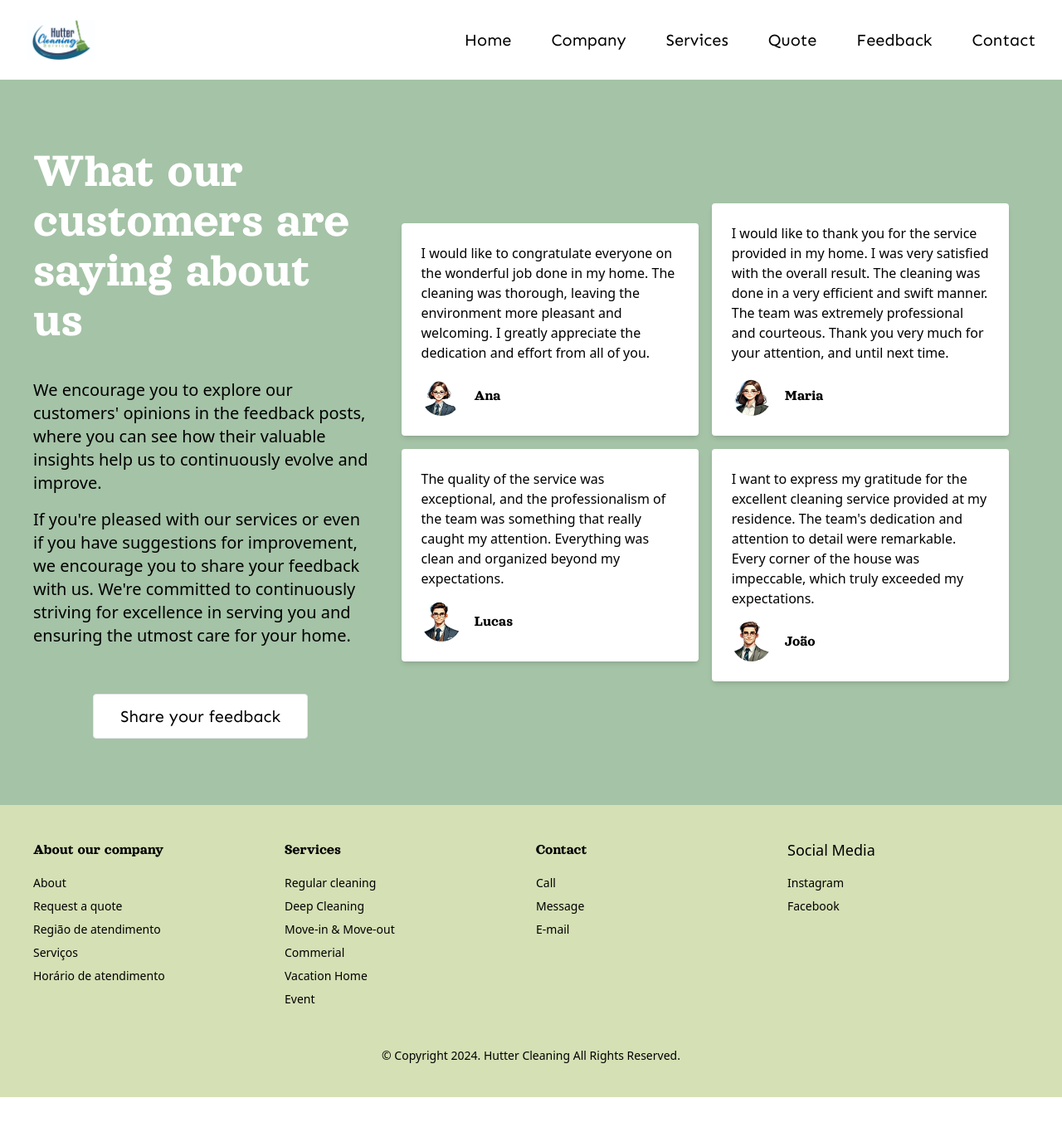
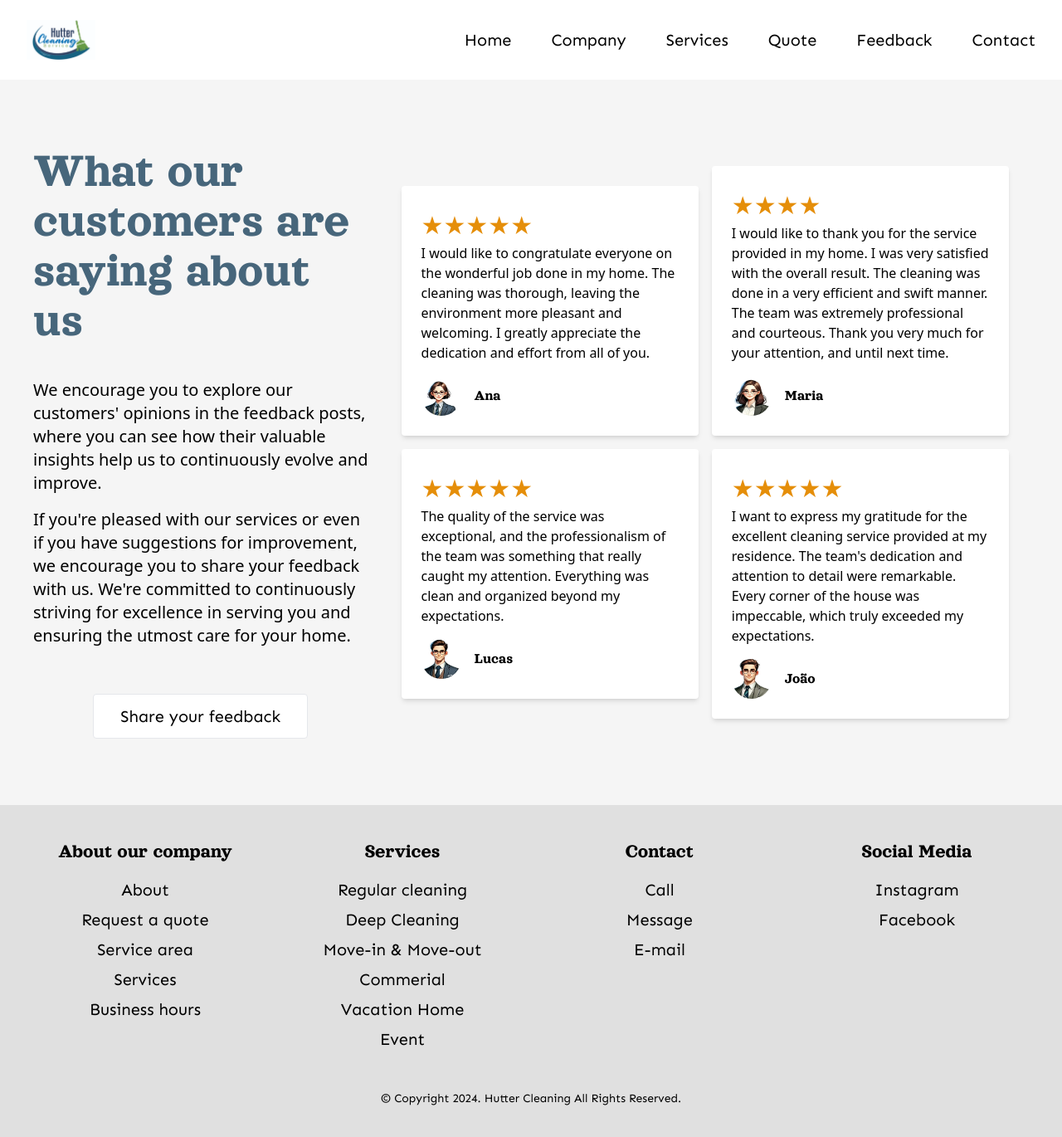
Before and after one commit to Claubis/hutter-project-site, a Next.js app: page /Testimonial in a window 1280 px wide. Shown: the top 1370 px of the page at 83% size. Before the commit the page ends 1322 px from the top, so only its background shows below. Built offline with nearby package versions, Linux system fonts and the light colour scheme.

Commit message:
ajustes das cores e espacamentos

```diff
--- a/src/app/About/page.tsx
+++ b/src/app/About/page.tsx
@@ -85,7 +85,7 @@ export default function About() {
 
                                 <div className="ml-4">
 
-                                    <h4 className="text-2xl font-orelega leading-6 dark:text-gray-900">Choose the day and time</h4>
+                                    <h4 className="text-2xl font-orelega leading-6">Choose the day and time</h4>
 
                                     <p className="mt-2 font-sen">Our schedules are flexible to meet your needs.</p>
 
--- a/src/app/Contact/page.tsx
+++ b/src/app/Contact/page.tsx
@@ -27,6 +27,8 @@ export default function Contact(){
                         <form
                         action="post"
                         name="form-contact"
+                        data-netlify="true"
+                        netlify-honeypot="bot-field"
                         className="self-stretch space-y-3">
 
                             <div className="bg-white rounded-md">
--- a/src/app/Footer/page.tsx
+++ b/src/app/Footer/page.tsx
@@ -7,27 +7,28 @@ export default function Footer(){
 
         <footer className="p-10 bg-quarta">
 
-            <div className="container grid grid-cols-2 mx-auto gap-x-3 gap-y-8 sm:grid-cols-3 md:grid-cols-4">
+            <div className="flex flex-col gap-10 md:grid md:grid-cols-4 justify-center md:text-center">
 
                 <div className="flex flex-col space-y-4">
 
-                    <h2 className="font-orelega text-lg">About our company</h2>
+                    <h2 className="font-orelega text-3xl md:text-xl lg:text-2xl">About our company</h2>
 
-                    <div className="flex flex-col space-y-2 text-sm">
+                    <div className="flex flex-col space-y-2 text-xl font-sen">
 
                         <Link rel="noopener noreferrer" href="/About">About</Link>
                         <Link rel="noopener noreferrer" href="/FormQuote">Request a quote</Link>
-                        <Link rel="noopener noreferrer" href="#">Região de atendimento</Link>
-                        <Link rel="noopener noreferrer" href="/Service">Serviços</Link>
-                        <Link rel="noopener noreferrer" href="#">Horário de atendimento</Link>
+                        <Link rel="noopener noreferrer" href="#">Service area</Link>
+                        <Link rel="noopener noreferrer" href="/Service">Services</Link>
+                        <Link rel="noopener noreferrer" href="#">Business hours</Link>
 
                     </div>
                 </div>
+
                 <div className="flex flex-col space-y-4">
 
-                    <h2 className="font-orelega text-lg">Services</h2>
+                    <h2 className="font-orelega text-3xl md:text-xl lg:text-2xl">Services</h2>
 
-                    <div className="flex flex-col space-y-2 text-sm">
+                    <div className="flex flex-col space-y-2 text-xl font-sen">
 
                         <p>Regular cleaning</p>
                         <p>Deep Cleaning</p>
@@ -41,9 +42,9 @@ export default function Footer(){
 
                 <div className="flex flex-col space-y-4">
 
-                    <h2 className="font-orelega text-lg">Contact</h2>
+                    <h2 className="font-orelega text-3xl md:text-xl lg:text-2xl">Contact</h2>
 
-                    <div className="flex flex-col space-y-2 text-sm">
+                    <div className="flex flex-col space-y-2 text-xl font-sen">
 
                         <a rel="noopener noreferrer" href="#">Call</a>
                         <a rel="noopener noreferrer" href="#">Message</a>
@@ -54,9 +55,9 @@ export default function Footer(){
 
                 <div className="flex flex-col space-y-4">
 
-                    <h2 className="font-medium text-lg">Social Media</h2>
+                    <h2 className="font-orelega text-3xl md:text-xl lg:text-2xl">Social Media</h2>
 
-                    <div className="flex flex-col space-y-2 text-sm dark:text-gray-600">
+                    <div className="flex flex-col space-y-2 text-xl font-sen">
 
                         <a rel="noopener noreferrer" href="#">Instagram</a>
                         <a rel="noopener noreferrer" href="#">Facebook</a>
@@ -65,7 +66,7 @@ export default function Footer(){
                 </div>
             </div>
 
-            <div className="flex items-center justify-center px-6 pt-12 text-sm">
+            <div className="flex items-center justify-center px-6 pt-12 text-sm font-sen">
 
                 <span className="text-center">© Copyright 2024. Hutter Cleaning All Rights Reserved.</span>
 
--- a/src/app/Navbar/style.css
+++ b/src/app/Navbar/style.css
@@ -1,3 +1,3 @@
 .navItem:hover {
-    border-bottom: 2px solid #A5C3A7;
+    border-bottom: 2px solid #47667B;
   }
--- a/src/app/Testimonial/page.tsx
+++ b/src/app/Testimonial/page.tsx
@@ -1,12 +1,13 @@
 
 import Image from "next/image";
 import Link from "next/link";
+import './style.css'
 
 export  default function Testimonial(){
 
     return (
 
-        <section className="bg-terceira px-3 md:px-10">
+        <section className="bg-quinta px-3 md:px-10">
 
             <div className="container py-12 mx-auto">
 
@@ -14,7 +15,7 @@ export  default function Testimonial(){
 
                     <div className="max-w-2xl mx-auto my-8 space-y-4 xl:col-span-2 xl:text-left px-5 md:px-0">
 
-                        <h2 className="text-5xl md:text-6xl font-orelega mb-10 text-white">What our customers are saying about us</h2>
+                        <h2 className="text-5xl md:text-6xl font-orelega mb-10 text-sexta text-[#47667B]">What our customers are saying about us</h2>
 
                         <p className="text-sen text-xl">We encourage you to explore our customers' opinions in the feedback posts, where you can see how their valuable insights help us to continuously evolve and improve.</p>
 
@@ -39,7 +40,25 @@ export  default function Testimonial(){
 
                             <div className="grid content-center gap-4">
 
+
+
                                 <div className="p-6 rounded shadow-md bg-white">
+
+                                    <div className="flex">
+                                        <div className="rating">
+                                            <input value="5" name="rate" id="star5" type="radio"/>
+                                            <label title="text"></label>
+                                            <input value="4" name="rate" id="star4" type="radio"/>
+                                            <label title="text"></label>
+                                            <input value="3" name="rate" id="star3" type="radio" />
+                                            <label title="text"></label>
+                                            <input value="2" name="rate" id="star2" type="radio"/>
+                                            <label title="text"></label>
+                                            <input value="1" name="rate" id="star1" type="radio"/>
+                                            <label title="text"></label>
+
+                                        </div>
+                                    </div>
 
                                     <p className="text-sen">I would like to congratulate everyone on the wonderful job done in my home. The cleaning was thorough, leaving the environment more pleasant and welcoming. I greatly appreciate the dedication and effort from all of you.</p>
 
@@ -61,6 +80,22 @@ export  default function Testimonial(){
                                 </div>
 
                                 <div className="p-6 rounded shadow-md bg-white">
+
+                                <div className="flex">
+                                        <div className="rating">
+                                            <input value="5" name="rate" id="star5" type="radio"/>
+                                            <label title="text"></label>
+                                            <input value="4" name="rate" id="star4" type="radio"/>
+                                            <label title="text"></label>
+                                            <input value="3" name="rate" id="star3" type="radio" />
+                                            <label title="text"></label>
+                                            <input value="2" name="rate" id="star2" type="radio"/>
+                                            <label title="text"></label>
+                                            <input value="1" name="rate" id="star1" type="radio"/>
+                                            <label title="text"></label>
+
+                                        </div>
+                                    </div>
 
                                     <p className="text-sen">The quality of the service was exceptional, and the professionalism of the team was something that really caught my attention. Everything was clean and organized beyond my expectations.</p>
 
@@ -86,6 +121,20 @@ export  default function Testimonial(){
 
                                 <div className="p-6 rounded shadow-md bg-white">
 
+                                <div className="flex">
+                                        <div className="rating">
+                                            <input value="5" name="rate" id="star5" type="radio"/>
+                                            <label title="text"></label>
+                                            <input value="4" name="rate" id="star4" type="radio"/>
+                                            <label title="text"></label>
+                                            <input value="3" name="rate" id="star3" type="radio" />
+                                            <label title="text"></label>
+                                            <input value="2" name="rate" id="star2" type="radio"/>
+                                            <label title="text"></label>
+
+                                        </div>
+                                    </div>
+
                                     <p className="text-sen">I would like to thank you for the service provided in my home. I was very satisfied with the overall result. The cleaning was done in a very efficient and swift manner. The team was extremely professional and courteous. Thank you very much for your attention, and until next time.</p>
 
                                     <div className="flex items-center mt-4 space-x-4">
@@ -107,6 +156,22 @@ export  default function Testimonial(){
 
                                 <div className="p-6 rounded shadow-md bg-white">
 
+                                <div className="flex">
+                                        <div className="rating">
+                                            <input value="5" name="rate" id="star5" type="radio"/>
+                                            <label title="text"></label>
+                                            <input value="4" name="rate" id="star4" type="radio"/>
+                                            <label title="text"></label>
+                                            <input value="3" name="rate" id="star3" type="radio" />
+                                            <label title="text"></label>
+                                            <input value="2" name="rate" id="star2" type="radio"/>
+                                            <label title="text"></label>
+                                            <input value="1" name="rate" id="star1" type="radio"/>
+                                            <label title="text"></label>
+
+                                        </div>
+                                    </div>
+
                                     <p className="text-sen">I want to express my gratitude for the excellent cleaning service provided at my residence. The team's dedication and attention to detail were remarkable. Every corner of the house was impeccable, which truly exceeded my expectations.</p>
 
                                     <div className="flex items-center mt-4 space-x-4">
@@ -125,6 +190,7 @@ export  default function Testimonial(){
                                         </div>
                                     </div>
                                 </div>
+
                             </div>
                         </div>
                     </div>
--- /dev/null
+++ b/src/app/Testimonial/style.css
@@ -0,0 +1,32 @@
+.rating:not(:checked) > input {
+    position: absolute;
+    appearance: none;
+  }
+
+  .rating:not(:checked) > label {
+    float: right;
+    cursor: pointer;
+    font-size: 30px;
+    color: #e58e09;
+  }
+
+  .rating:not(:checked) > label:before {
+    content: '★';
+  }
+
+  .rating > input:checked + label:hover,
+  .rating > input:checked + label:hover ~ label,
+  .rating > input:checked ~ label:hover,
+  .rating > input:checked ~ label:hover ~ label,
+  .rating > label:hover ~ input:checked ~ label {
+    color: #e58e09;
+  }
+
+  .rating:not(:checked) > label:hover,
+  .rating:not(:checked) > label:hover ~ label {
+    color: #ff9e0b;
+  }
+
+  .rating > input:checked ~ label {
+    color: #ffa723;
+  }
--- a/tailwind.config.ts
+++ b/tailwind.config.ts
@@ -20,18 +20,18 @@ const config: Config = {
       },
       backgroundColor: {
         primeira: "#47667B",
-        segunda: "#6D8B89",
-        terceira: "#A5C3A7",
-        quarta: "#D5E0B5",
-        quinta: "#F8F4C4",
-        sexta: "#FFFFFF",
+        segunda: "#B0BEC5",
+        terceira: "#CCCCCC",
+        quarta: "#E0E0E0",
+        quinta: "#F5F5F5",
+        sexta: "#586368",
       },
       animation: {
         scroll:
           "scroll var(--animation-duration, 40s) var(--animation-direction, forwards) linear infinite",
       },
       colors: {
-        'menu-hover': '#A5C3A7',
+        'menu-hover': '#47667B',
       },
       keyframes: {
         scroll: {
```
Also changed, not shown: src/app/FormFeedback/page.tsx (+15 -15 lines), src/app/FormQuote/page.tsx (+27 -28 lines), src/app/HomePage/page.tsx (+6 -4 lines), public/assets/HomePage/logo-removebg-preview.png (added).
